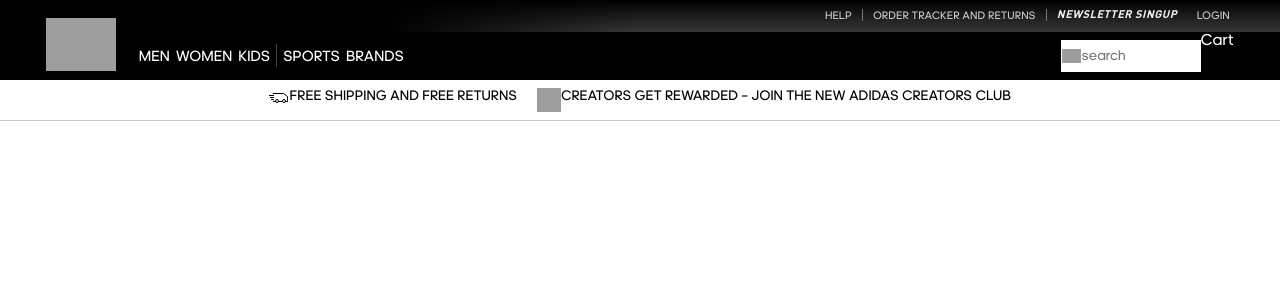
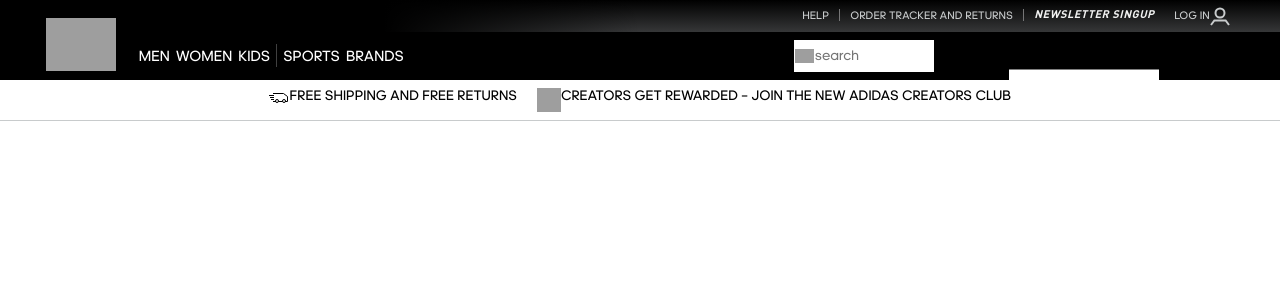
Before and after one commit to hrla29-housestark/NavigationDetail, a React app: page / in a window 1280 px wide. Shown: the top 300 px of the page. Built offline with nearby package versions, Linux system fonts and the light colour scheme; no server answers; grey boxes are pictures that could not be loaded; the HTML template or start-up script is replaced by a standard one.

Commit message:
Added two component and updated the component.

```diff
--- a/client/src/Components/App.jsx
+++ b/client/src/Components/App.jsx
@@ -13,6 +13,8 @@ import DropDownSearch from './DropDownSearch.jsx'
 import axios from 'axios'
 import FreeShippingAndReturns from './FreeShippingAndReturns.jsx';
 import Bottom from './Bottom.jsx'
+import ShoppingCart from './ShoppingCart.jsx';
+import Logo from './Logo.jsx';
 
 class App extends Component {
   constructor() {
@@ -111,15 +113,10 @@ class App extends Component {
         {this.state.signUp ? <NewsletterSignUp /> : ""}
         <div className={style.main}>
           <div className={style.inner}>
-          {this.state.signUp ? <a className={style.active}>
-            <span className={style.only}>adidas</span>
-            </a> : <a className={style.logo}>
-            <span className={style.only}>adidas</span>
-            </a>}
-
+            <Logo signUp={this.state.signUp}/>
             <NavigationName changeView={this.changeView} />
             <Search handleSearchChange={this.handleSearchChange}/>
-            <div>Cart</div>
+            <ShoppingCart />
           </div>
         </div>
         {this.state.view === "" && !this.state.signUp ? <Bottom  handleFreeShipping ={this.handleFreeShipping}  /> : ''}
@@ -127,12 +124,7 @@ class App extends Component {
         {this.renderSearch()}
         {this.state.shipping ?  <FreeShippingAndReturns handleFreeShipping={this.handleFreeShipping} /> : ''}
 
-
-
       </div>
-
-
-
 
     )
   }
--- a/client/src/Components/Bottom.jsx
+++ b/client/src/Components/Bottom.jsx
@@ -12,7 +12,7 @@ class Bottom extends Component {
         <div className={style.bottomInnerMain}>
 
           <div className={style.bottomFirst}>
-            <svg className={style.carIcon} viewBox="0 0 19 19" width="100%" height="100%"><g fill="none" stroke="currentColor" stroke-miterlimit="10"><path d="M13.42 13.5H9.5"></path><path stroke-linecap="square" d="M4.5 5.5h10l4 3v5h-2M6.5 13.5h-2m0-6h-4"></path><circle cx="8" cy="13" r="1.5"></circle><circle cx="15" cy="13" r="1.5"></circle><path stroke-linecap="square" d="M1.5 9.5h3m-2 2h2"></path></g></svg>
+            <svg className={style.carIcon} viewBox="0 0 19 19" width="100%" height="100%"><g fill="none" stroke="currentColor" strokeMiterlimit="10"><path d="M13.42 13.5H9.5"></path><path strokeLinecap="square" d="M4.5 5.5h10l4 3v5h-2M6.5 13.5h-2m0-6h-4"></path><circle cx="8" cy="13" r="1.5"></circle><circle cx="15" cy="13" r="1.5"></circle><path strokeLinecap="square" d="M1.5 9.5h3m-2 2h2"></path></g></svg>
             <div className={style.itemName} onClick={() => this.props.handleFreeShipping()}>
               FREE SHIPPING AND FREE RETURNS
             </div>
--- a/client/src/Components/DropDownSearchProductEntry.jsx
+++ b/client/src/Components/DropDownSearchProductEntry.jsx
@@ -9,8 +9,8 @@ const DropDownSearchProductEntry = (props) => {
             <div><img src={props.product.imageUrl} width="90" height="90" ></img></div>
             <div className={style.productProperty}>
                 <span className={style.spanProperty}>{props.product.productType}</span>
-                <span className={style.spanProperty}>{props.product.productName}</span>
-                <span className={style.spanProperty}>${props.product.price}</span>
+                <span className={style.spanPropertyName}>{props.product.productName}</span>
+                <span className={style.spanPropertyName}>${props.product.price}</span>
                 <span className={style.spanProperty}>
                     <div className={style.stars}>
                         <div className={style.emptyStars}></div>
--- a/client/src/Components/FreeShippingAndReturns.jsx
+++ b/client/src/Components/FreeShippingAndReturns.jsx
@@ -11,9 +11,9 @@ const FreeShippingAndReturns = (props) => {
                         <path d="M17 4l-8 8 8 8M1 4l8 8-8 8" fill="none" stroke="currentColor" stroke-miterlimit="10" stroke-width="2"></path>
                     </svg>
                 </button>
-                <div className={style.model}><h5>FREE SHIPPING AND FREE RETURNS</h5>
+                <div className={style.model}><h5 className={style.h5Header}>FREE SHIPPING AND FREE RETURNS</h5>
                     <div>
-                        <div><p >FREE SHIPPING, FREE RETURNS</p>
+                        <div><p className={style.body} >FREE SHIPPING, FREE RETURNS</p>
                             <p className={style.body}>This limited time free shipping offer is good for free shipping, discount applied at checkout. See delivery method in checkout for estimated delivery date. Offer does not apply to adidas gift cards and mi adidas customizations. Valid on domestic U.S. orders only. adidas reserves the right to change or end promotions at any time.</p>
                             <p className={style.body}>If you are not completely satisfied with your adidas.com purchase, for any reason, we will offer you a free return within 30 days of purchase. *Some restrictions apply.</p>
                             <p className={style.body}>*Because personalized products are made just for you, they are not returnable.</p>
--- /dev/null
+++ b/client/src/Components/Logo.jsx
@@ -0,0 +1,18 @@
+import React from 'react'
+import style from '../app.css'
+
+const Logo = (props) => {
+    var result;
+    if(props.signUp){
+        result = style.active
+    }else {
+        result = style.logo
+    }
+    return(
+         <a className={result}>
+            <span className={style.only}>adidas</span>
+         </a>
+    )
+}
+
+export default Logo
--- a/client/src/Components/NewsletterSignUp.jsx
+++ b/client/src/Components/NewsletterSignUp.jsx
@@ -86,8 +86,8 @@ class NewsletterSignUp extends Component {
               </div>
               <div className={style.signup}>
                 <button type="button">Sign up
-                  <svg className={style.icon}>
-                    <path stroke="white" store-width="1" d="M1 8 H100" />
+                  <svg className={style.icon} viewBox="0 0 24 24" width="100%" height="100%">
+                    <path d="M17.59 7l5 5-5 5M0 12h22" fill="none" stroke="currentColor" strokeMiterlimit="10" strokeWidth="1"></path>
                   </svg>
                 </button>
               </div>
--- /dev/null
+++ b/client/src/Components/ShoppingCart.jsx
@@ -0,0 +1,25 @@
+import React, { Component } from 'react'
+import style from '../app.css'
+
+class ShoppingCart extends Component {
+  constructor() {
+    super()
+  }
+
+  render() {
+    return (
+      <div className={style.shopMain}>
+        <div className={style.shoppingCartMain}>
+          <svg className={style.shoppingCartSvg} viewBox="0 0 16 24" width="100%" height="100%">
+            <g fill="none" stroke="currentColor" strokeMiterlimit="10" strokeWidth="2">
+              <path d="M1 7h14v14H1z"></path><path d="M11 10V3H5v7"></path>
+            </g>
+          </svg>
+        </div>
+
+      </div>
+    )
+  }
+}
+
+export default ShoppingCart
--- a/client/src/Components/Top.jsx
+++ b/client/src/Components/Top.jsx
@@ -19,7 +19,15 @@ class Top extends Component {
             <a className={style.newsletter} href="#" >NEWSLETTER SINGUP</a>
           </em>
           <div className={style.loginspacer} ></div>
-          <a className={style.customerinfo} href="#">LOGIN</a>
+          <a className={style.customerinfo} href="#">
+          LOG IN
+            <svg className={style.loginSvg}  viewBox="0 0 20 24" width="20px" height="27px">
+              <g fill="none" stroke="currentColor" strokeMiterlimit="10" strokeWidth="2">
+                <path d="M19 20.5L15.63 16H4.38L1 20.5"></path>
+                <circle cx="10" cy="8.5" r="4.5"></circle>
+              </g>
+            </svg>
+          </a>
 
         </div>
       </div>
```
